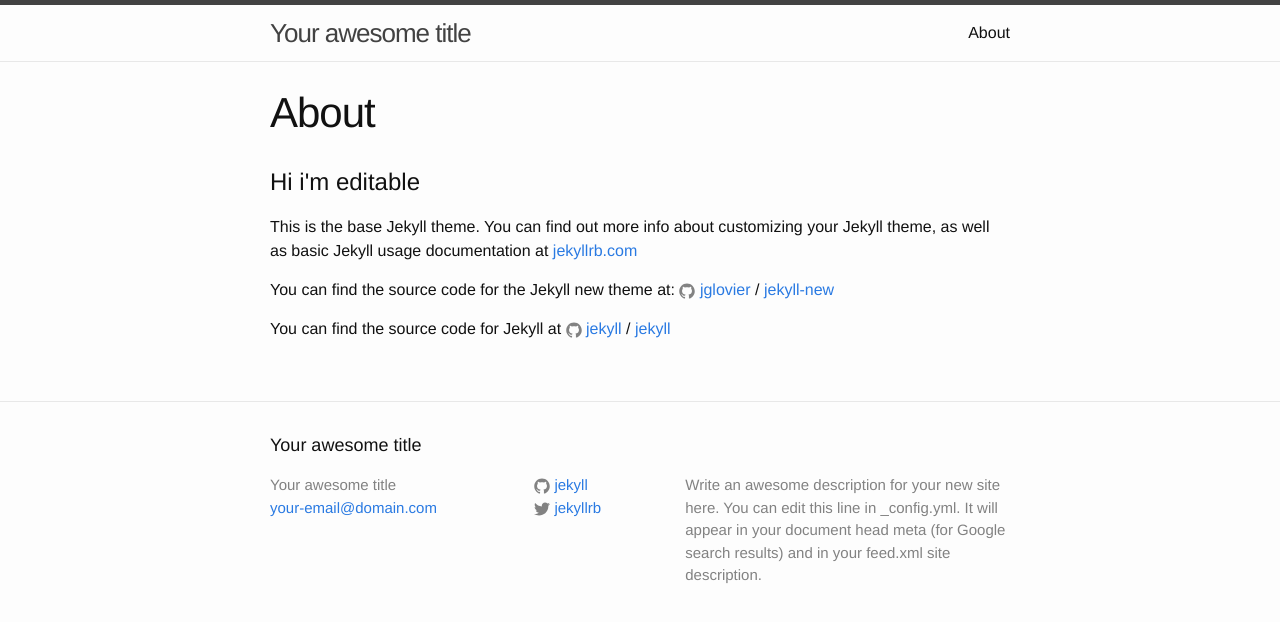
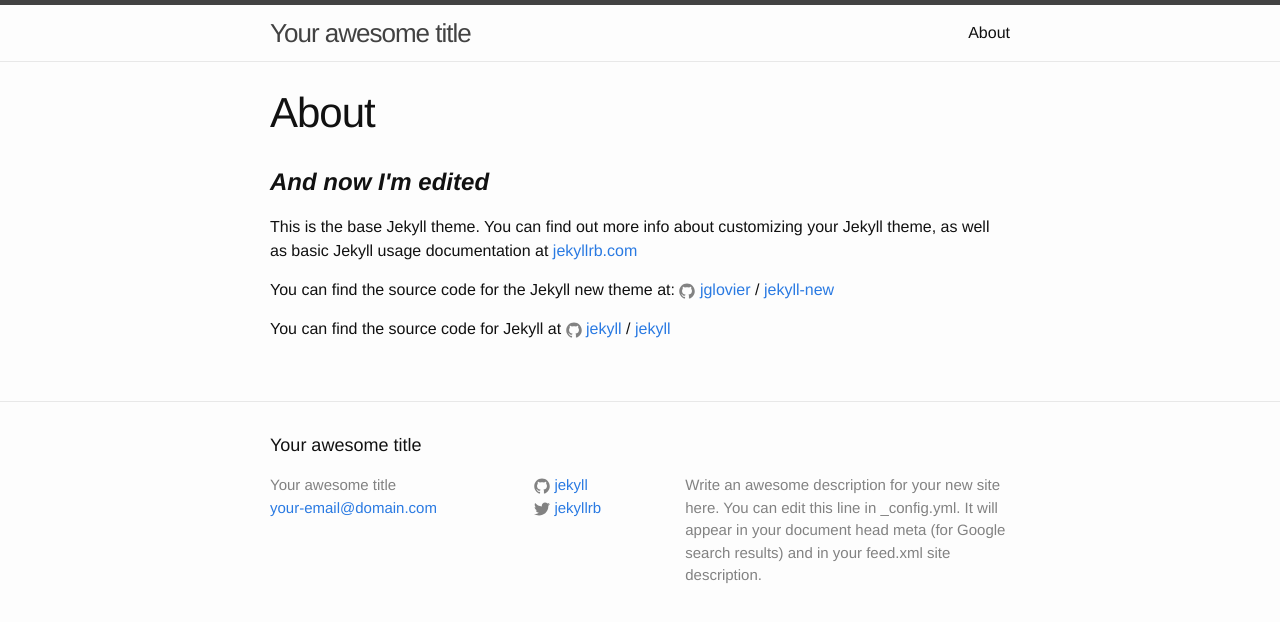
Before and after one commit to jjdtrucks/jekyll, a Jekyll site: the page built from about.md, in a window 1280 px wide. Shown: the top 622 px of the page. Built offline with Jekyll 4.4.1, drawn with Linux system fonts in a browser that asks for light colours.

Commit message:
Updated '/_includes/editable-include.html' via CloudCannon

```diff
--- a/_includes/editable-include.html
+++ b/_includes/editable-include.html
@@ -1 +1 @@
-<h1 class="editable">Hi i'm editable</h1>
+<h1 class="editable"><em><strong>And now I'm edited</strong></em><em></em></h1>
```
